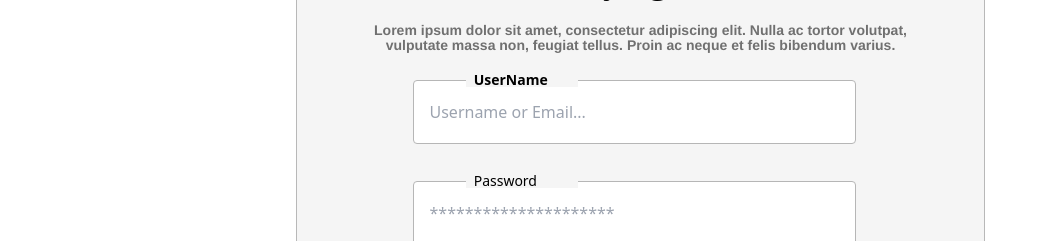
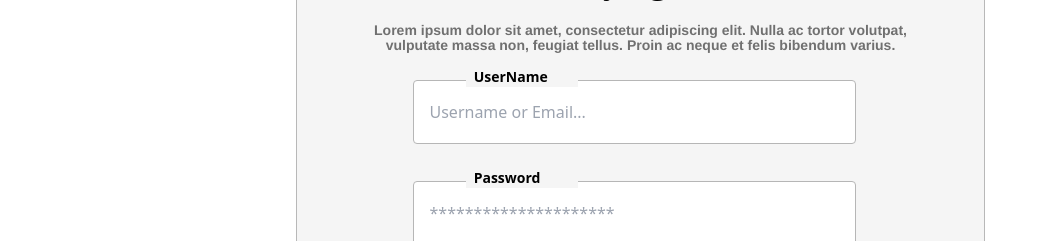
Before and after one commit to TruongTanNghia/Learn-Figma, a React (Vite) app: page /Login in a window 1280 px wide. Shown: the part 246-487 px from the top of the page, without its empty margins (0-1047 px from the left). Built offline with nearby package versions, Linux system fonts and the light colour scheme.

Commit message:
#1 feat: update label and input

```diff
--- a/src/pages/login/index.jsx
+++ b/src/pages/login/index.jsx
@@ -41,14 +41,14 @@ const Login = () => {
                 <div className="w-[443px] h-[64px] top-0 left-0 bg-neutral-100 rounded-[4px]  relative">
                   <input className="w-full h-full rounded-[4px] border border-solid border-[#b6b6b6] pl-4" placeholder="Username or Email..." />
                  <div className="absolute bg-neutral-100 h-[7px] left-[12%] top-[0] w-[112px]"></div>
-                  <label className="absolute top-[-15%] left-[12%] text-center text-black font-semibold font-['Source Sans Pro' text-sm px-2" htmlFor="username">UserName</label>
+                  <label className="absolute top-[-15%] left-[12%] text-center text-black font-semibold font-['Source Sans Pro' text-sm px-2 leading-none" htmlFor="username">UserName</label>
                 </div>
               </div>
               <div className="pt-[37px] pl-[117px] pr-[129px] relative">
                 <div className="w-[443px] h-[64px] top-0 left-0 bg-neutral-100 rounded-[4px]  relative">
                   <input type="password" className="w-full h-full rounded-[4px] border border-solid border-[#b6b6b6] pl-4" placeholder="*********************" />
                  <div className="absolute bg-neutral-100 h-[7px] left-[12%] top-[0] w-[112px]"></div>
-                  <label className="absolute top-[-15%] left-[12%]  text-sm px-2" htmlFor="username">Password</label>
+                  <label className="absolute top-[-15%] left-[12%] text-center text-black font-semibold font-['Source Sans Pro' text-sm px-2 leading-none" htmlFor="username">Password</label>
                 </div>
               </div>
             </div>
```
